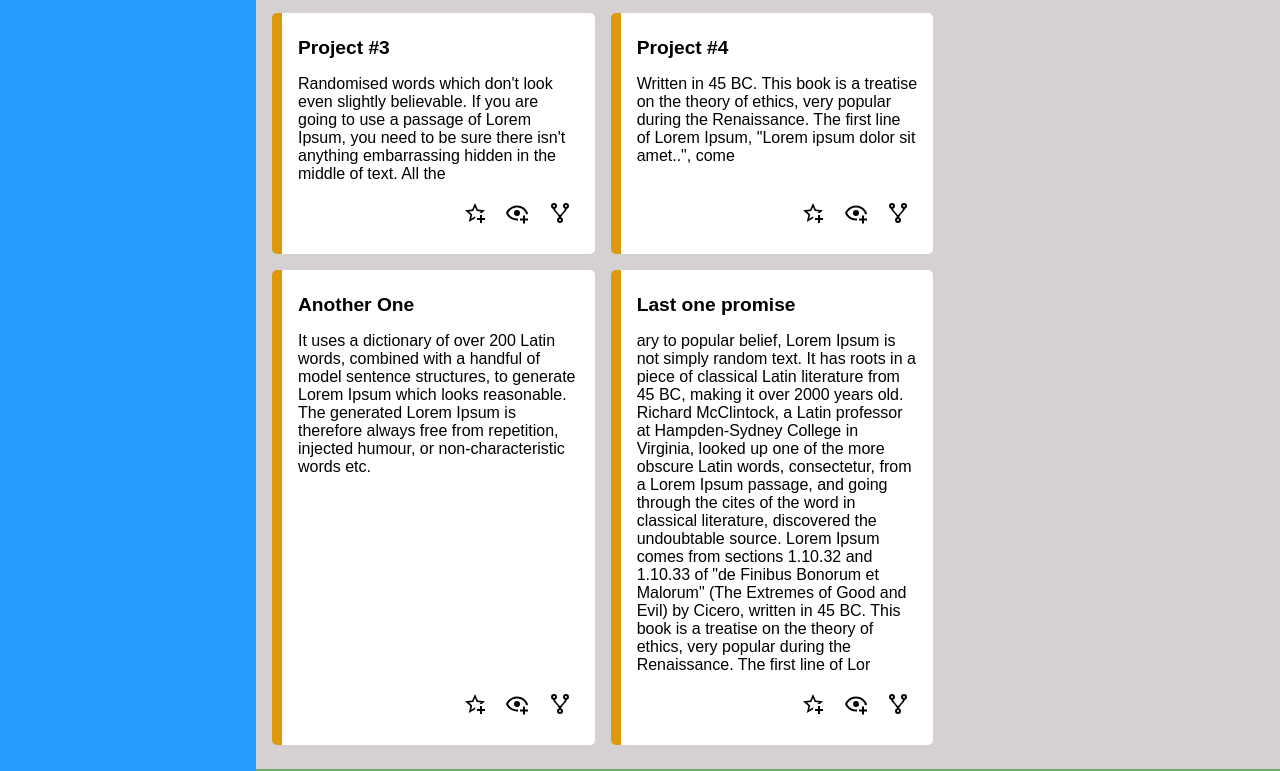
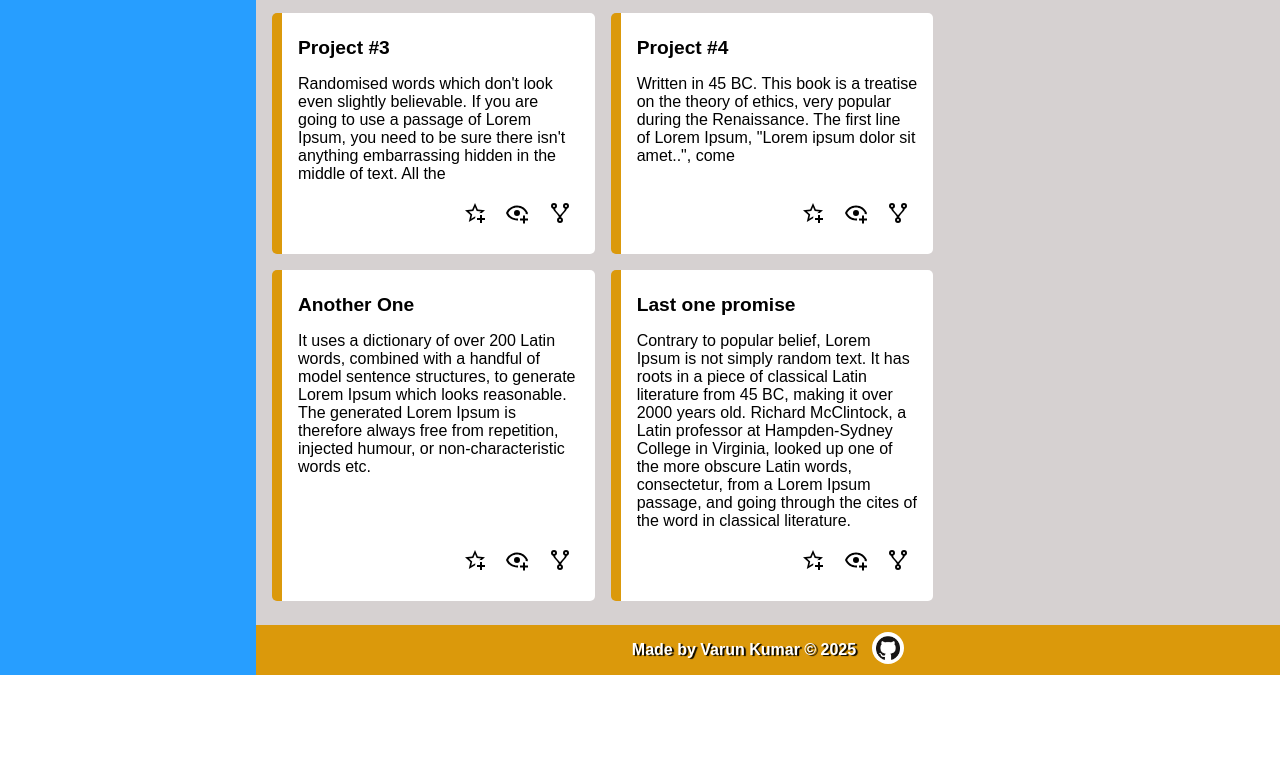
Before and after one commit to VK4041/Admin_Dashboard, a plain HTML site: page index.html in a window 1280 px wide. Shown: the part 498-1269 px from the top of the page. After the commit the page ends 1173 px from the top, so only its background shows below. Drawn offline with Linux system fonts and the light colour scheme.

Commit message:
Finish footer styling

```diff
--- a/index.html
+++ b/index.html
@@ -296,14 +296,12 @@
                     </div>
                     <div class="project-card">
                         <p class="card-title">Last one promise</p>
-                        <p class="card-text">ary to popular belief, Lorem Ipsum is not simply random text. It has roots
-                            in a piece of classical Latin literature from 45 BC, making it over 2000 years old. Richard
+                        <p class="card-text">Contrary to popular belief, Lorem Ipsum is not simply random text. It has
+                            roots in a piece of classical Latin literature from 45 BC, making it over 2000 years old.
+                            Richard
                             McClintock, a Latin professor at Hampden-Sydney College in Virginia, looked up one of the
                             more obscure Latin words, consectetur, from a Lorem Ipsum passage, and going through the
-                            cites of the word in classical literature, discovered the undoubtable source. Lorem Ipsum
-                            comes from sections 1.10.32 and 1.10.33 of "de Finibus Bonorum et Malorum" (The Extremes of
-                            Good and Evil) by Cicero, written in 45 BC. This book is a treatise on the theory of ethics,
-                            very popular during the Renaissance. The first line of Lor</p>
+                            cites of the word in classical literature.</p>
                         <div class="card-btns">
                             <button><svg xmlns="http://www.w3.org/2000/svg" viewBox="0 0 24 24">
                                     <title>star-plus-outline</title>
@@ -335,7 +333,8 @@
             </div>
         </section>
         <section class="footer">
-
+            <p class="footer-text">Made by Varun Kumar &copy; 2025</p>
+            <a href="https://github.com/VK4041"><img src="./images/github-logo.png" alt="github-logo"></a>
         </section>
     </main>
 </body>
--- a/styles.css
+++ b/styles.css
@@ -16,6 +16,7 @@ body {
     --blue: rgb(39, 158, 255);
     --white: #ffffff;
     --grey: rgb(214, 209, 209);
+    --orange: rgb(219, 153, 11);
 
     height: 100%;
     display: grid;
@@ -32,7 +33,7 @@ body {
     background-color: var(--blue);
     grid-area: sidebar;
     padding: 1rem;
-    color: white;
+    color: var(--white);
 }
 
 .sidebar .title {
@@ -224,7 +225,7 @@ button {
 .projects .project-card {
     background-color: var(--white);
     border-radius: 5px;
-    border-left: 10px solid rgb(219, 153, 11);
+    border-left: 10px solid var(--orange);
     padding: 1.5rem 1rem;
     display: flex;
     flex-direction: column;
@@ -235,7 +236,21 @@ button {
     margin-top: auto
 }
 
-.container .footer {
-    background-color: rgb(105, 175, 107);
+.footer {
+    background-color: var(--orange);
+    height: 100%;
     grid-area: footer;
+    display: flex;
+    align-items: center;
+    justify-content: center;
+    gap: 1rem;
+    font-weight: 600;
+    font-size: 1rem;
+    color: white;
+    text-shadow: 2px 1px 1px black
 }
+
+.footer img {
+    border-radius: 50%;
+    width: 2rem
+}
```
Also changed, not shown: images/github-logo.png (added).
